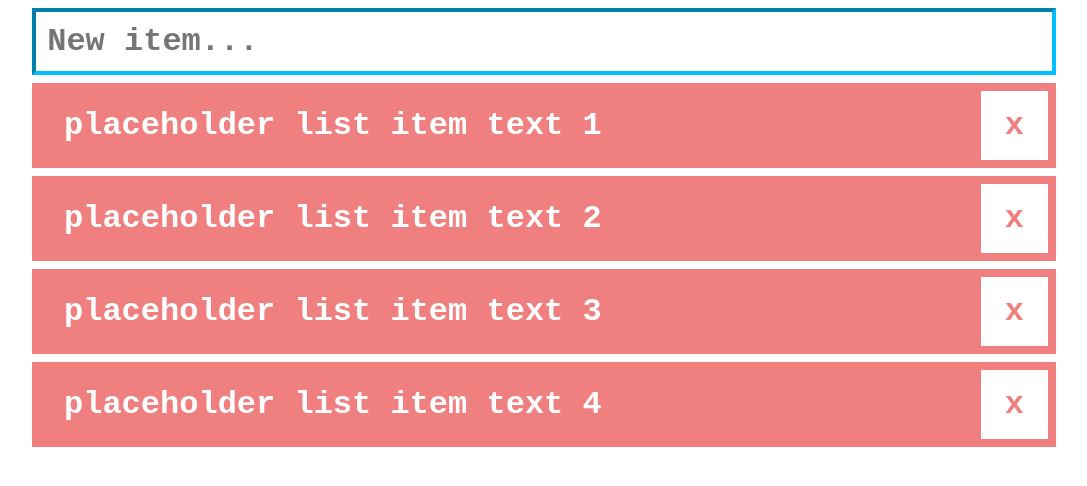
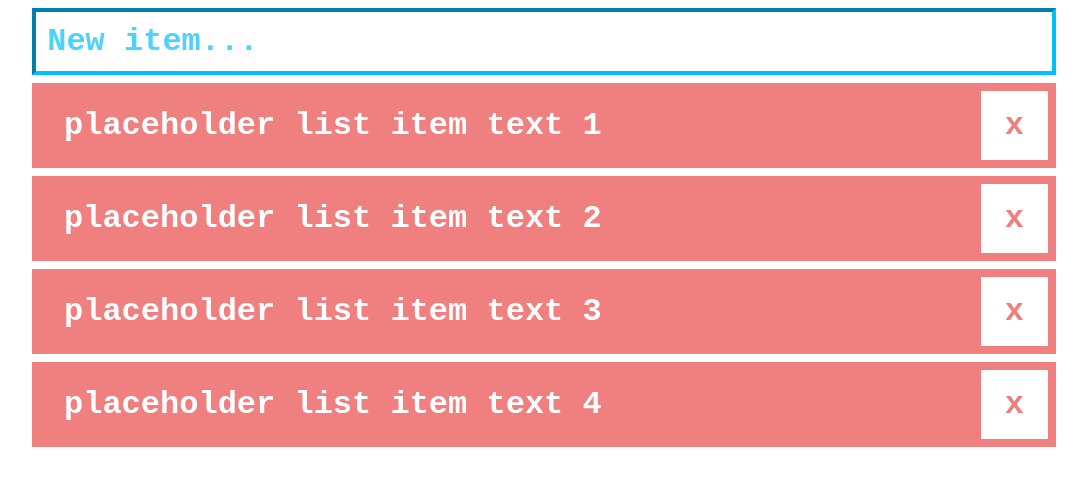
Before and after one commit to ak4ra/todo_drag_and_drop, a plain HTML site: page todo_list.html in a window 1280 px wide. Shown: the whole page, without its empty margins (96-1183 px from the left). Drawn offline with Linux system fonts and the light colour scheme.

Commit message:
input placeholder color

```diff
--- a/todo_list.css
+++ b/todo_list.css
@@ -23,6 +23,11 @@
 	border-width: 4px;
 	outline: none;
 	width: 100%;
+}
+
+::placeholder {
+	color: deepskyblue;
+	opacity: 0.7;
 }
 
 .todo-list_item {
--- a/todo_list.html
+++ b/todo_list.html
@@ -3,7 +3,7 @@
 	<head>
 		<meta charset="UTF-8" />
 		<meta name="viewport" content="width=device-width, initial-scale=1.0" />
-		<title></title>
+		<title>TODO</title>
 		<link rel="stylesheet" href="./todo_list.css" />
 	</head>
 	<body>
--- a/todo_list.js
+++ b/todo_list.js
@@ -1,14 +1,16 @@
 const todoList = document.querySelector("#todo-list");
 const listInput = document.querySelector("#todo-list_input");
 
-listInput.addEventListener("keydown", event => {
+listInput.addEventListener("keydown", (event) => {
 	if (event.keyCode !== 13) {
 		return;
 	}
 	const newItemText = event.target.value.trim();
 	event.target.value = "";
-	createListItem(newItemText);
-})
+	if (Boolean(newItemText)) {
+		createListItem(newItemText);
+	}
+});
 
 const todoListItems = [
 	"placeholder list item text 1",
```
